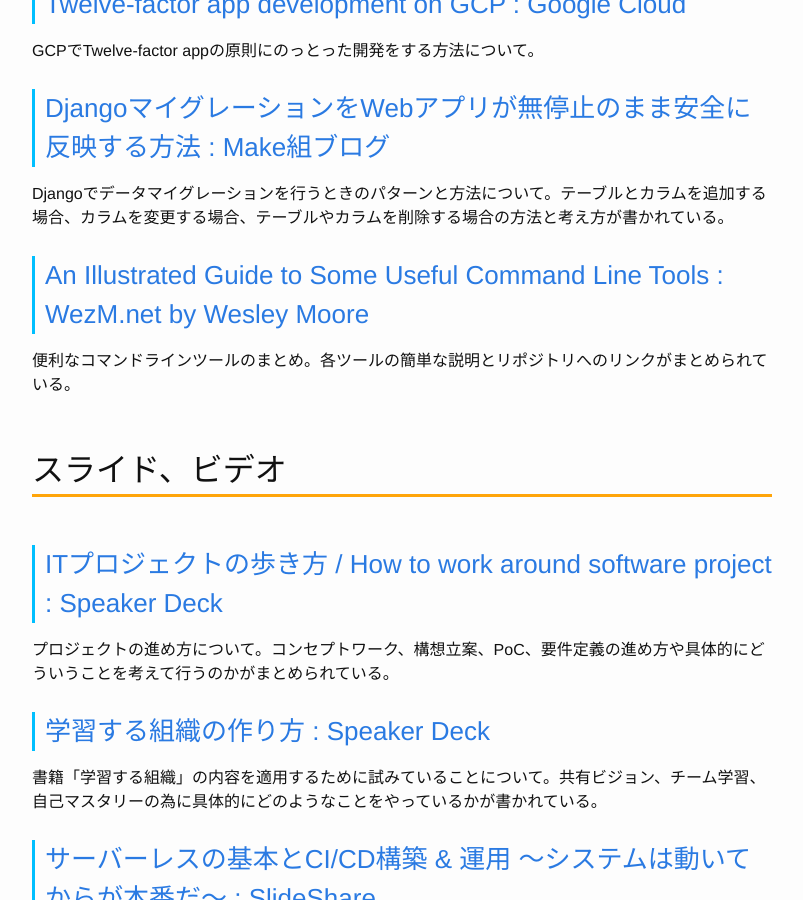
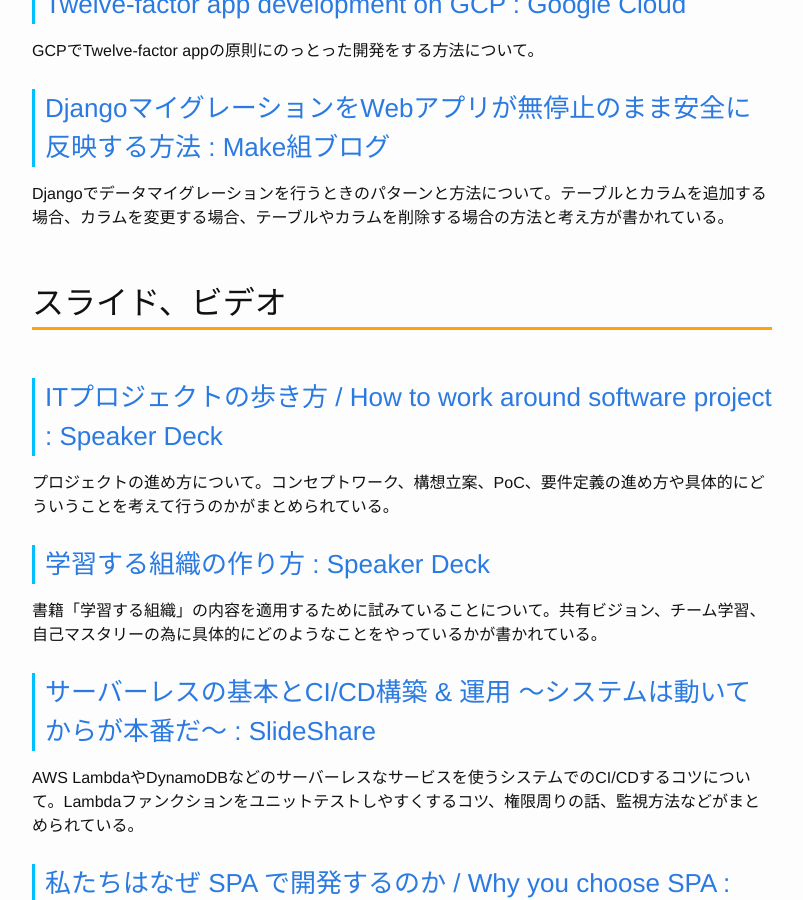
Before and after one commit to Gather-Tech/Gather-Tech.github.io, a Jekyll site: the page built from _posts/2019/2019-11-04-Gather175.md, in a window 1280 px wide and 900 px high, scrolled down 1901 px. Shown: the whole window, without its empty margins (238-1041 px from the left). Built offline with Jekyll 4.4.1, drawn with Linux system fonts in a browser that asks for light colours; comment, search, counter and statistics services are not loaded.

Commit message:
Reduce an article

```diff
--- a/_posts/2019/2019-11-04-Gather175.md
+++ b/_posts/2019/2019-11-04-Gather175.md
@@ -55,10 +55,6 @@
 ### [DjangoマイグレーションをWebアプリが無停止のまま安全に反映する方法 : Make組ブログ](https://blog.hirokiky.org/entry/2019/11/01/110221)
 
 Djangoでデータマイグレーションを行うときのパターンと方法について。テーブルとカラムを追加する場合、カラムを変更する場合、テーブルやカラムを削除する場合の方法と考え方が書かれている。
-
-### [An Illustrated Guide to Some Useful Command Line Tools : WezM.net by Wesley Moore](https://www.wezm.net/technical/2019/10/useful-command-line-tools/)
-
-便利なコマンドラインツールのまとめ。各ツールの簡単な説明とリポジトリへのリンクがまとめられている。
 
 ## スライド、ビデオ
 
```
